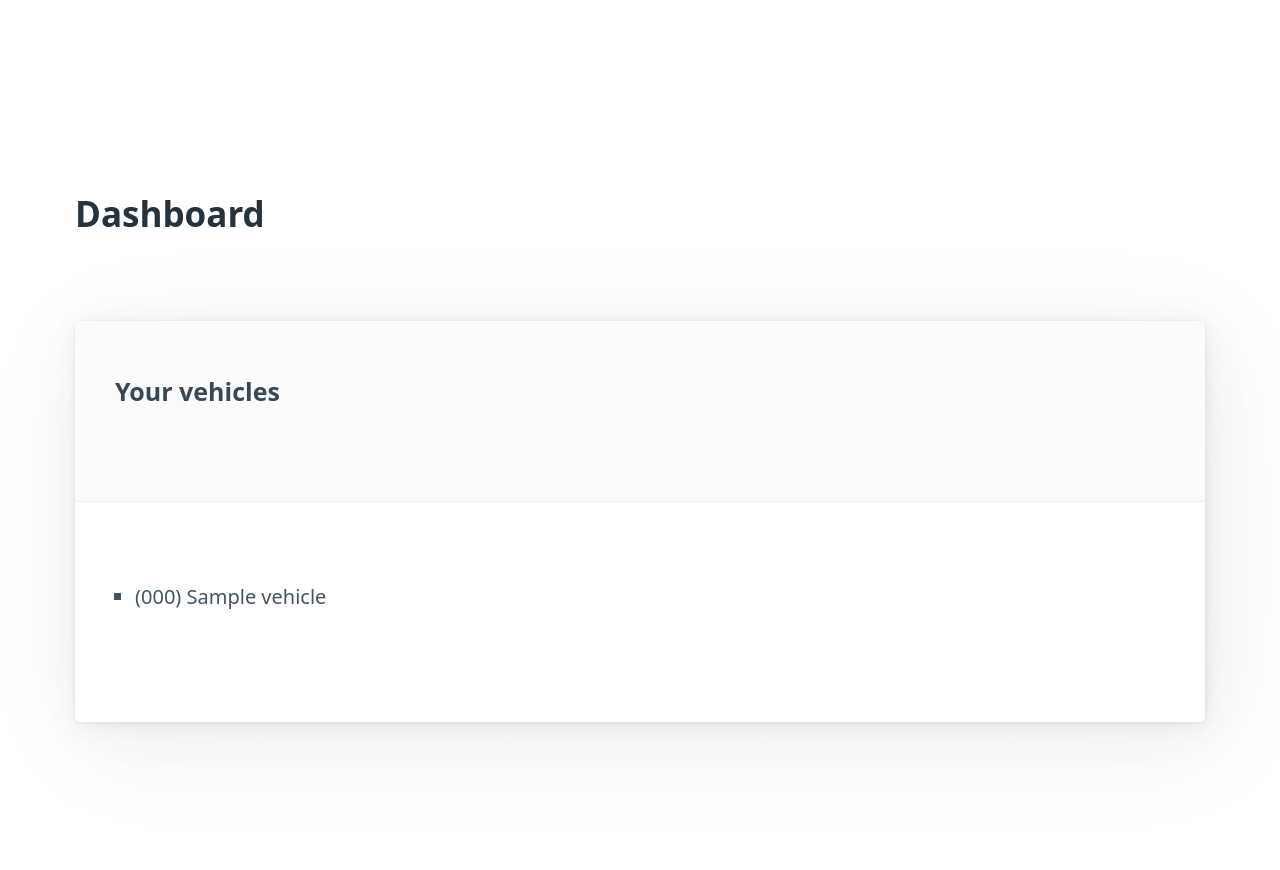
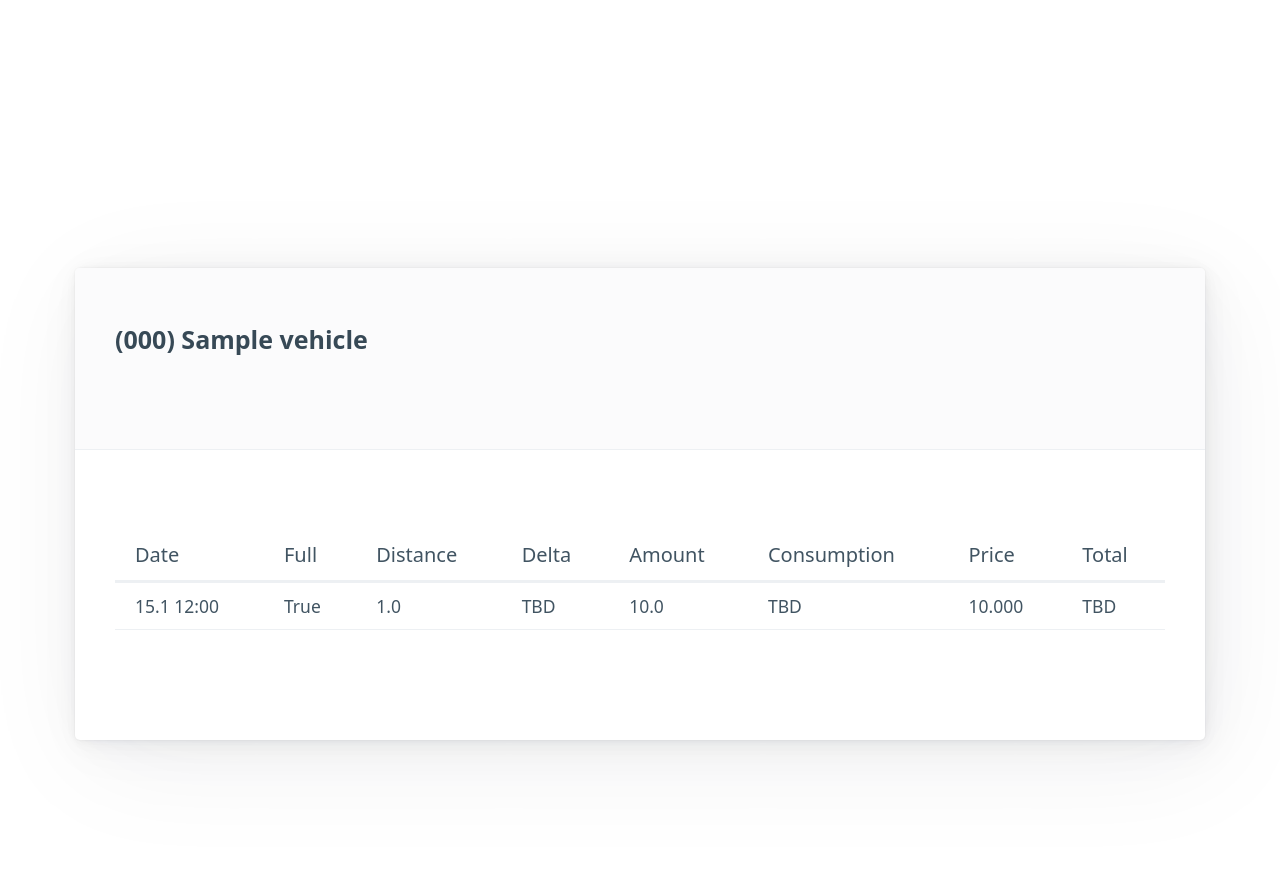
Before and after one commit to mtijas/lopokulu, a Django app: page /dashboard/ in a window 1280 px wide. Shown: the part 212-1082 px from the top of the page. Before the commit the page ends 949 px from the top, so only its background shows below. Run offline with Django 3.2, Linux system fonts and the light colour scheme; a user stored in the database is signed in; tables that the repository leaves empty hold one stand-in row (values such as "Sample post").

Commit message:
Adds dashboard table for fillups [LOP-72, LOP-63]

```diff
--- a/src/fillup/templates/fillup/dashboard.html
+++ b/src/fillup/templates/fillup/dashboard.html
@@ -7,17 +7,45 @@ SPDX-License-Identifier: MIT
 -->
 
 {% extends 'lopokulu/base.html' %} {% block content %}
-<h2>Dashboard</h2>
+{% for vehicle in vehicles %}
 <article>
   <header>
-    <h4>Your vehicles</h4>
+    <h4>{{ vehicle.vehicle }}</h4>
   </header>
   <main>
-    <ul>
-      {% for vehicle in user_vehicles %}
-      <li>{{ vehicle }}</li>
+    <table>
+      <thead>
+        <tr>
+          <th>Date</th>
+          <th>Full</th>
+          <th>Distance</th>
+          <th>Delta</th>
+          <th>Amount</th>
+          <th>Consumption</th>
+          <th>Price</th>
+          <th>Total</th>
+        </tr>
+      </thead>
+      </tbody>
+      {% for fillup in vehicle.fillups %}
+        <tr>
+          <td>{{ fillup.addition_date|date:'j.n G:i' }}</td>
+          <td>{{ fillup.tank_full }}</td>
+          <td>{{ fillup.distance }}</td>
+          <td>TBD</td>
+          <td>{{ fillup.amount }}</td>
+          <td>TBD</td>
+          <td>{{ fillup.price }}</td>
+          <td>TBD</td>
+        </tr>
+      {% empty %}
+        <tr>
+          <td colspan=8>No results...</td>
+        </tr>
       {% endfor %}
-    </ul>
+      </tbody>
+    </table>
   </main>
 </article>
+{% endfor %}
 {% endblock %}
--- a/src/fillup/views.py
+++ b/src/fillup/views.py
@@ -11,6 +11,7 @@ from .forms import FillupForm
 from django.contrib.auth.decorators import login_required
 from manager.models import Vehicle
 from manager.models import Person
+from .models import Fillup
 
 
 @login_required
@@ -35,9 +36,16 @@ def add_fillup(request):
 @login_required
 def dashboard(request):
     user = Person.objects.get(email=request.user)
+    vehicles = []
+
+    for vehicle in user.vehicles.all():
+        vehicles.append({
+            'vehicle': vehicle,
+            'fillups': Fillup.objects.filter(vehicle=vehicle)[:10],
+        })
 
     content = {
-        'user_vehicles': user.vehicles.all()
+        'vehicles': vehicles,
     }
 
     return render(request, 'fillup/dashboard.html', content)
```
